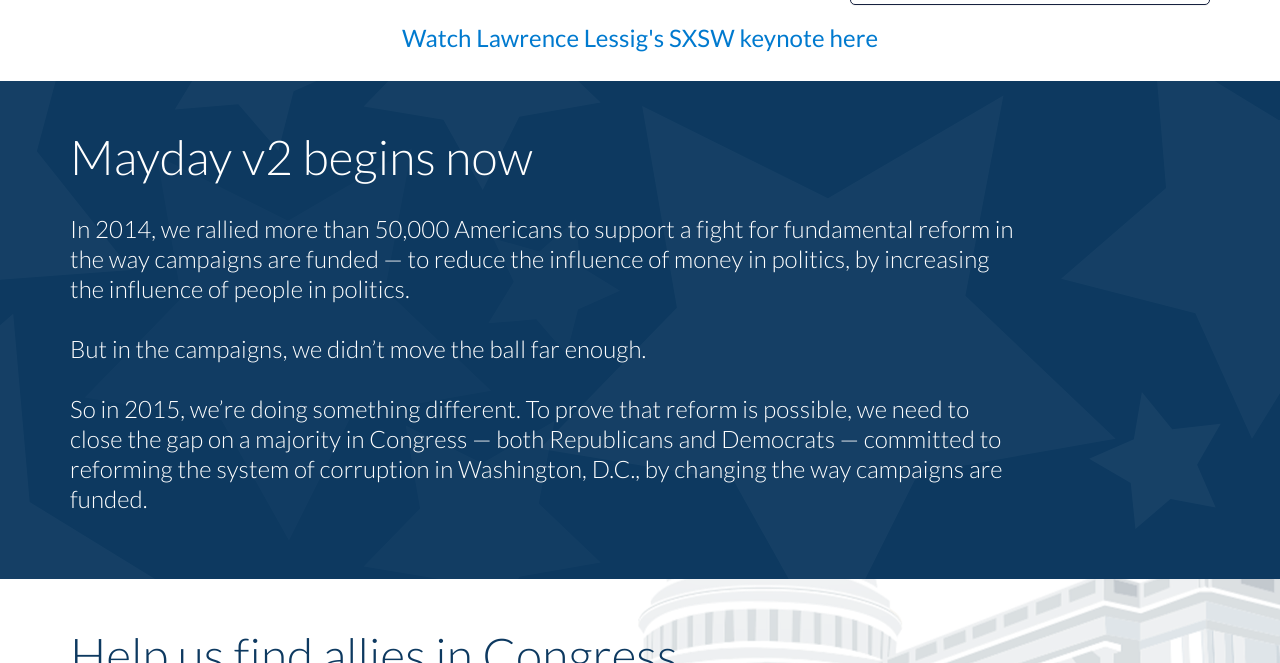
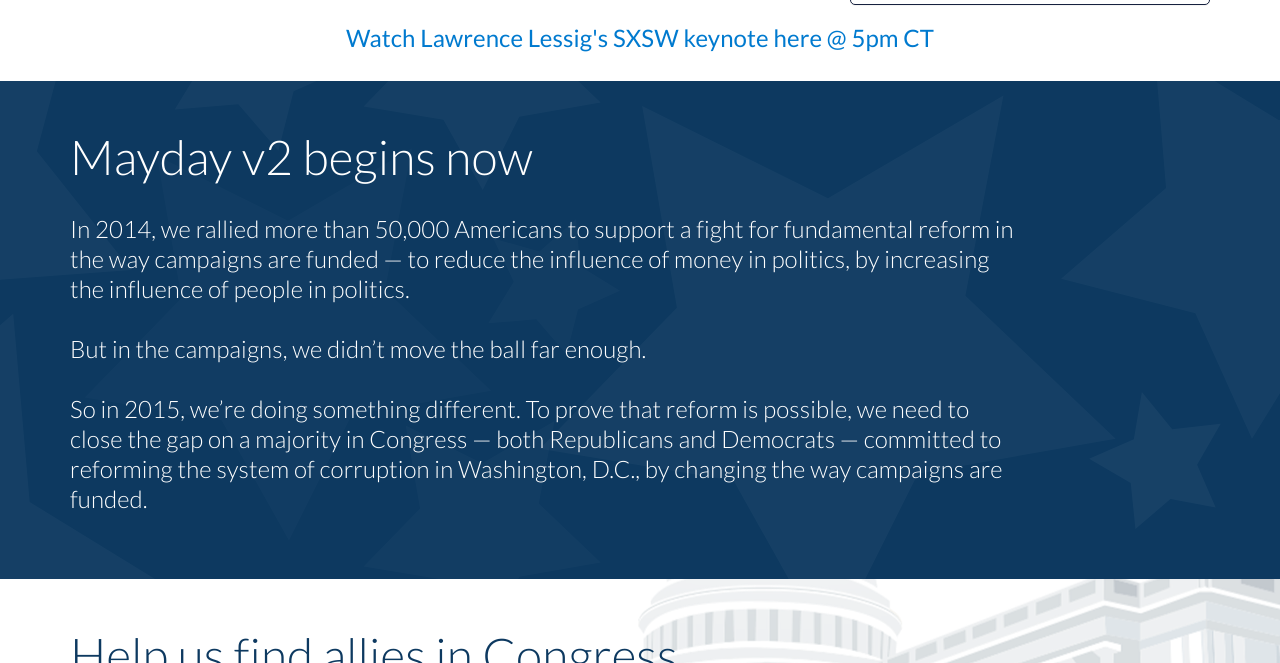
Before and after one commit to MayOneUS/mayday-2.0-frontend, a Jekyll site: the page built from index.html, in a window 1280 px wide and 900 px high, scrolled down 446 px, cut to the strip 237-900 px from the top of the window. Built offline with Jekyll 4.4.1, drawn with Linux system fonts in a browser that asks for light colours; nearby versions of some CDN libraries; some web fonts are replaced.

Commit message:
one more copy change

```diff
--- a/index.html
+++ b/index.html
@@ -21,7 +21,7 @@
         {% include panel_action_with_shield.html %}
       </div>
     </div>
-    <h3 style="font-weight: 400; margin-top: 0px;text-align: center;margin-bottom: 30px;"><a href="#">Watch Lawrence Lessig's SXSW keynote here</a></h3>
+    <h3 style="font-weight: 400; margin-top: 0px;text-align: center;margin-bottom: 30px;"><a href="#">Watch Lawrence Lessig's SXSW keynote here @ 5pm CT</a></h3>
   </div>
 
 
```
